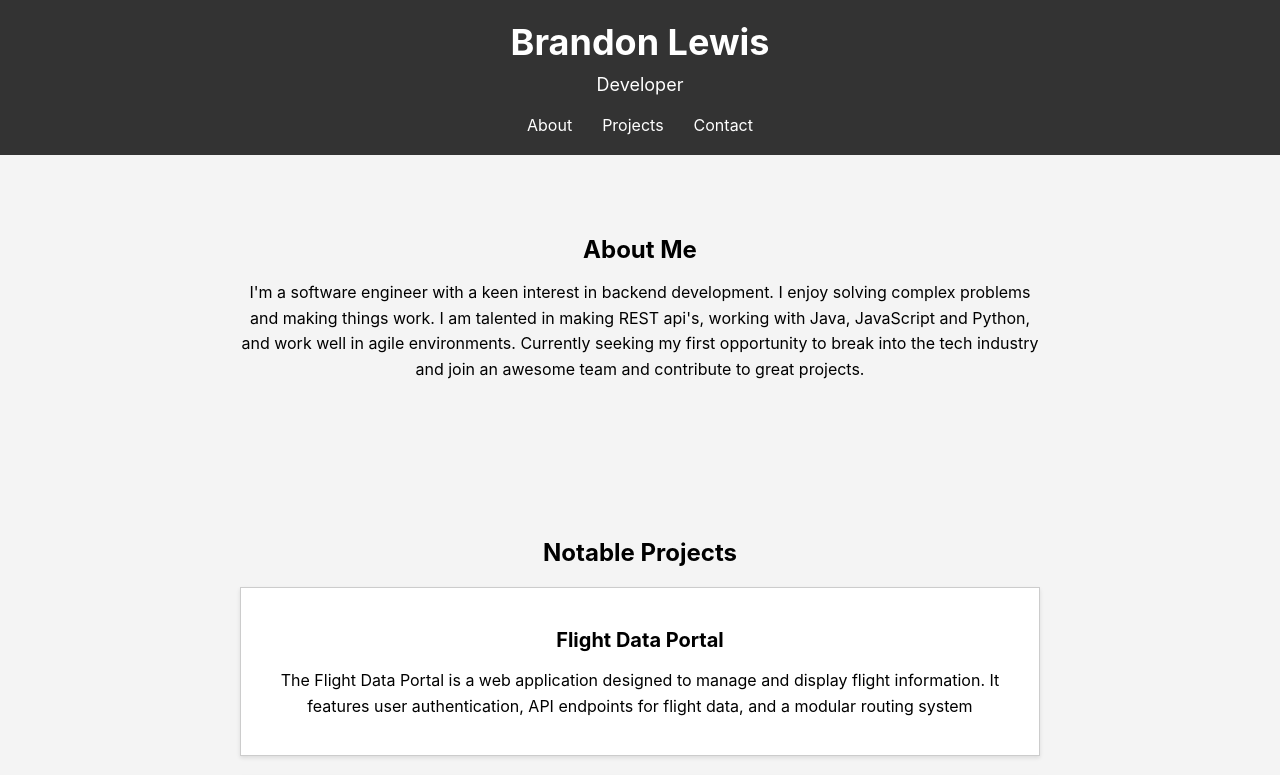
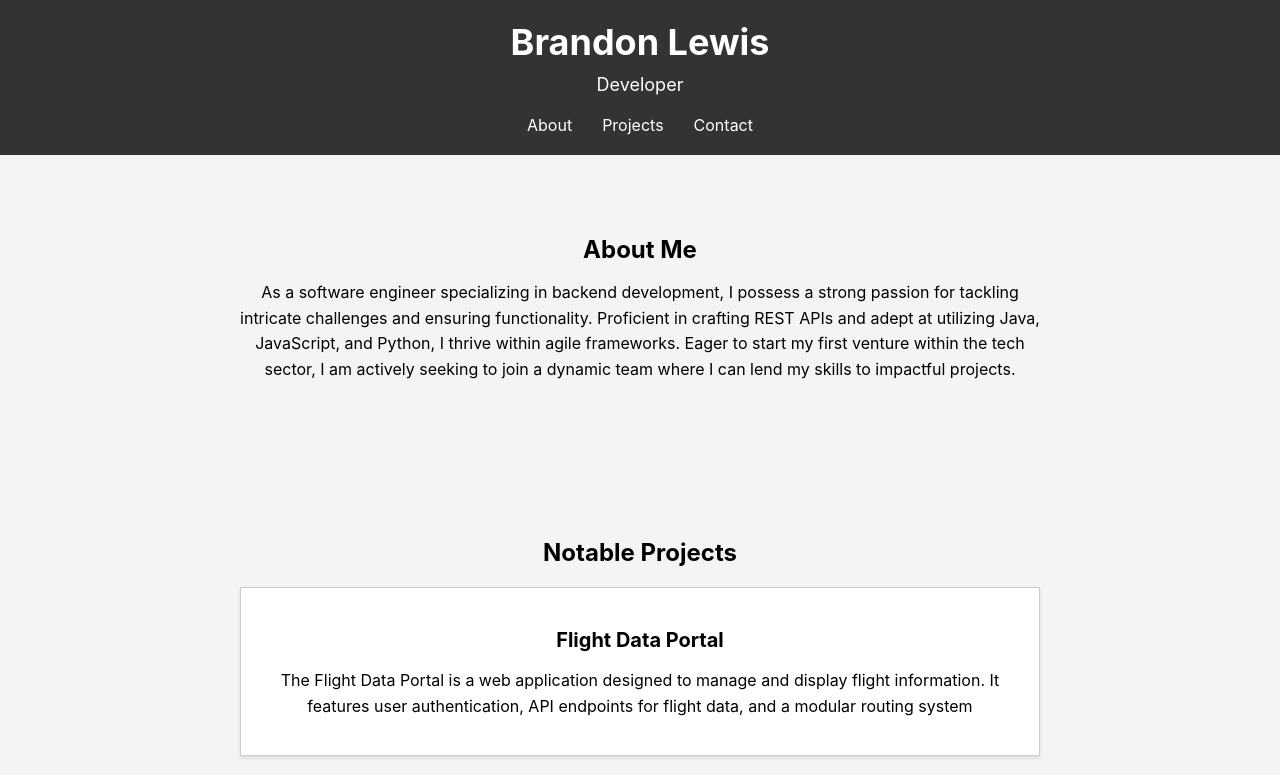
Before and after one commit to BLewis-Keyin/BLewis-Portfolio, a React (Create React App) app: page / in a window 1280 px wide. Shown: the top 775 px of the page. Built offline with nearby package versions, Linux system fonts and the light colour scheme; no server answers.

Commit message:
Update to About me message
Thanks to Cheyrl McCarthy for the feedback

```diff
--- a/src/components/aboutMe.js
+++ b/src/components/aboutMe.js
@@ -7,12 +7,11 @@ function AboutMe() {
             <div className="about-me-content">
                 <h2>About Me</h2>
                 <p>
-                    I'm a software engineer with a keen interest in backend development. I enjoy solving complex
-                    problems and making things work.
+                    As a software engineer specializing in backend development, I possess a strong passion for tackling intricate challenges and ensuring functionality.
 
-                    I am talented in making REST api's, working with Java, JavaScript and Python, and work well in agile environments.
+                    Proficient in crafting REST APIs and adept at utilizing Java, JavaScript, and Python, I thrive within agile frameworks.
 
-                    Currently seeking my first opportunity to break into the tech industry and join an awesome team and contribute to great projects.
+                    Eager to start my first venture within the tech sector, I am actively seeking to join a dynamic team where I can lend my skills to impactful projects.
                 </p>
             </div>
         </section>
```
